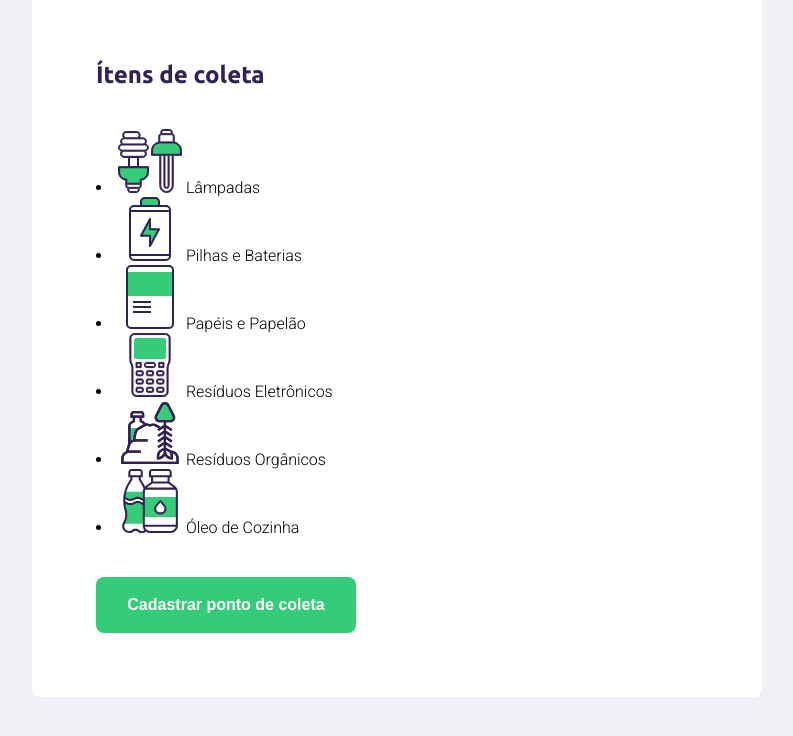
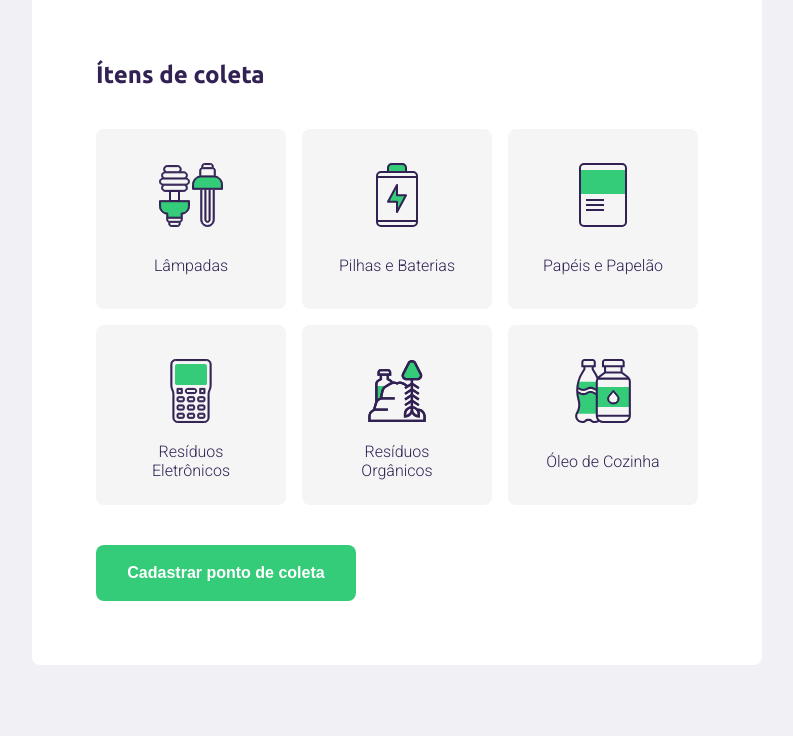
Before and after one commit to diego-aquino/ecoleta, a website: page create-point.html in a window 1280 px wide. Shown: the part 706-1442 px from the top of the page, without its empty margins (243-1036 px from the left). Drawn offline with Linux system fonts and the light colour scheme; no server answers.

Commit message:
Items grid styling added

```diff
--- a/styles/create-point.css
+++ b/styles/create-point.css
@@ -124,3 +124,51 @@ form button {
 form button:hover {
     background-color: #2fb86e;
 }
+
+.items-grid {
+    display: grid;
+    grid-template-columns: 1fr 1fr 1fr; /* (frações do espaço disponível) */
+    gap: 16px;
+}
+
+.items-grid li {
+    background-color: #f5f5f5;
+    list-style: none;
+
+    border-radius: 8px;
+
+    border: 2px solid #f5f5f5;
+    height: 180px;
+
+    padding: 32px 24px 16px;
+
+    display: flex;
+    flex-direction: column;
+    align-items: center;
+    justify-content: space-between;
+
+    text-align: center;
+
+    cursor: pointer;
+}
+
+.items-grid li span {
+    margin-top: 12px;
+
+    flex: 1;
+
+    display: flex;
+    align-items: center;
+
+    color: var(--title-colot);
+}
+
+.items-grid li.selected {
+    background-color: #e1faec;
+    border: 2px solid #34cb79;
+}
+
+.items-grid li img,
+.items-grid li span {
+    pointer-events: none;
+}
```
